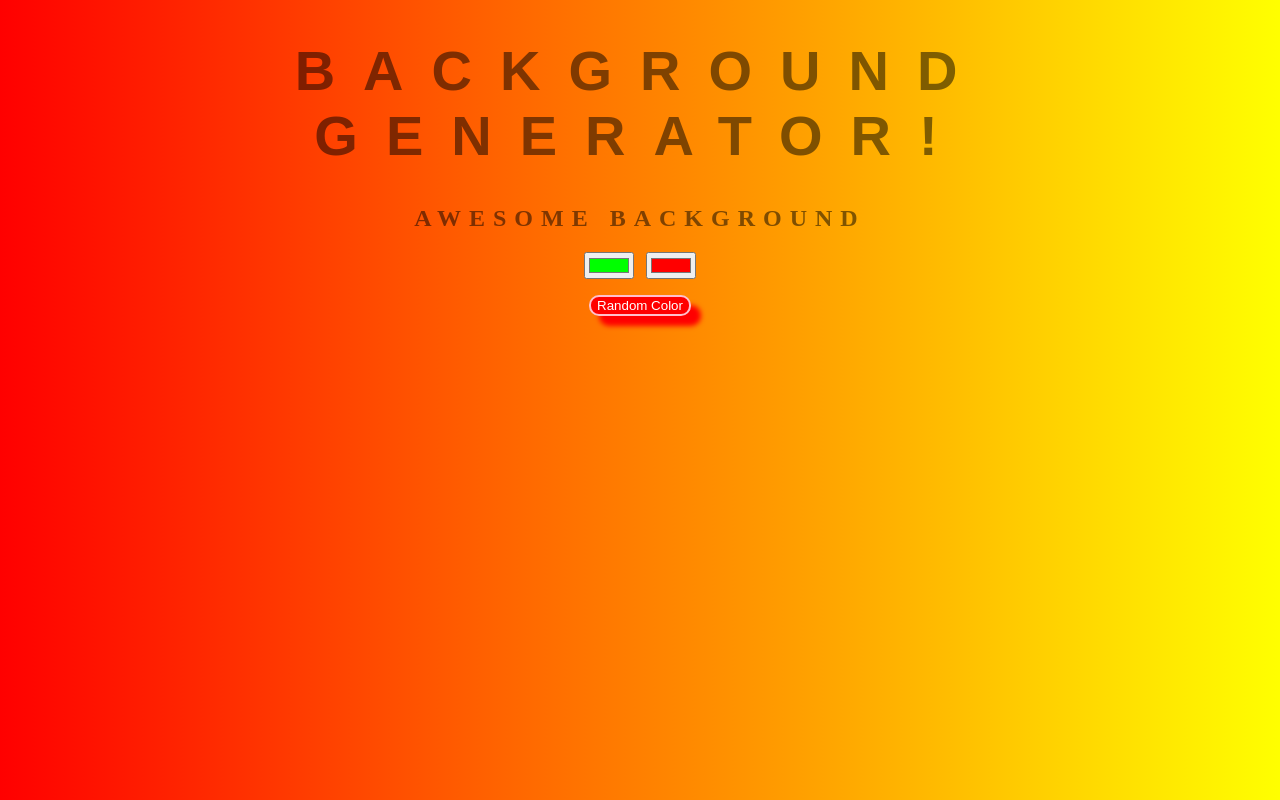
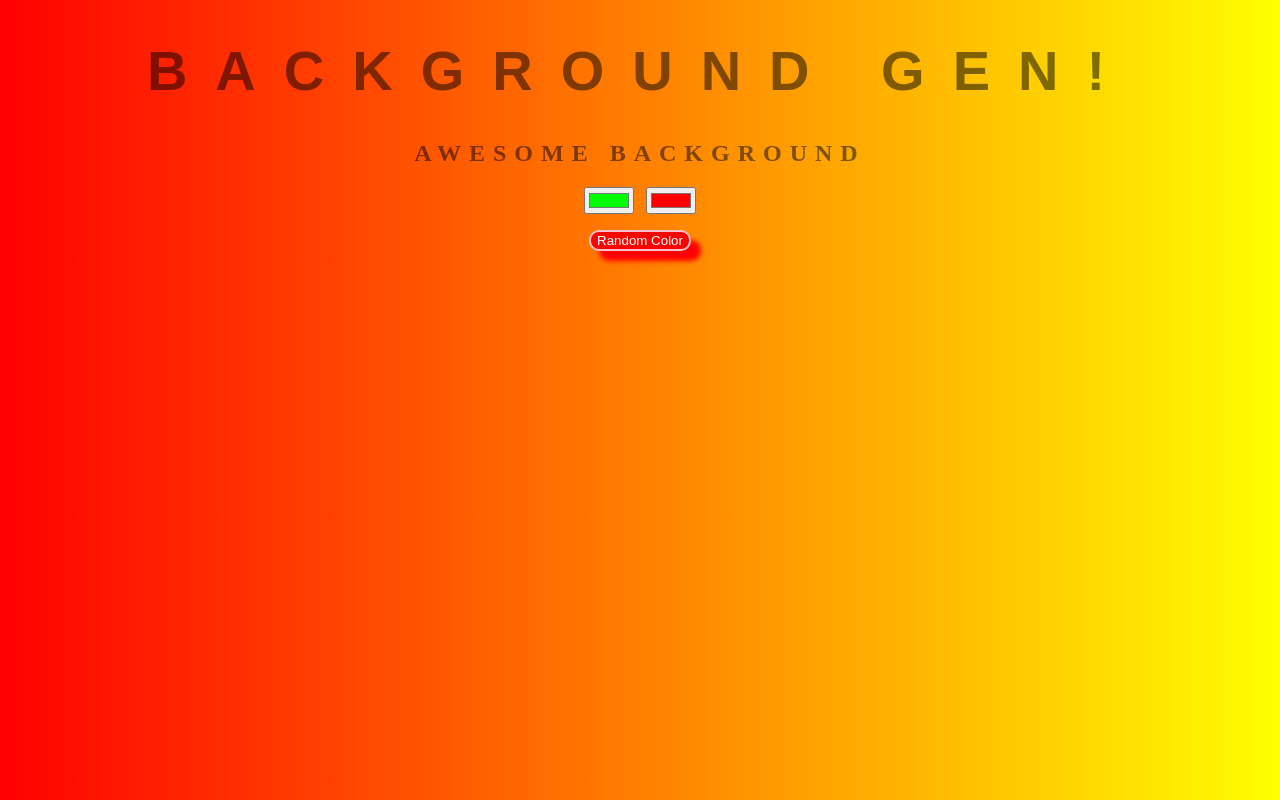
Before and after one commit to lreddin/background-generator, a plain HTML site: page index.html in a window 1280 px wide. Drawn offline with Linux system fonts and the light colour scheme.

Commit message:
conflictt

```diff
--- a/index.html
+++ b/index.html
@@ -10,7 +10,7 @@
 </head>
 
 <body id='gradient'>
-    <h1>Background Generator!</h1>
+    <h1>Background Gen!</h1>
     <h2>Awesome background</h2>
     <!-- add tile elemnt to remove error ignoring label accessibility -->
     <input type="color" name="color1" value="#00FF00" class="color1">
```
